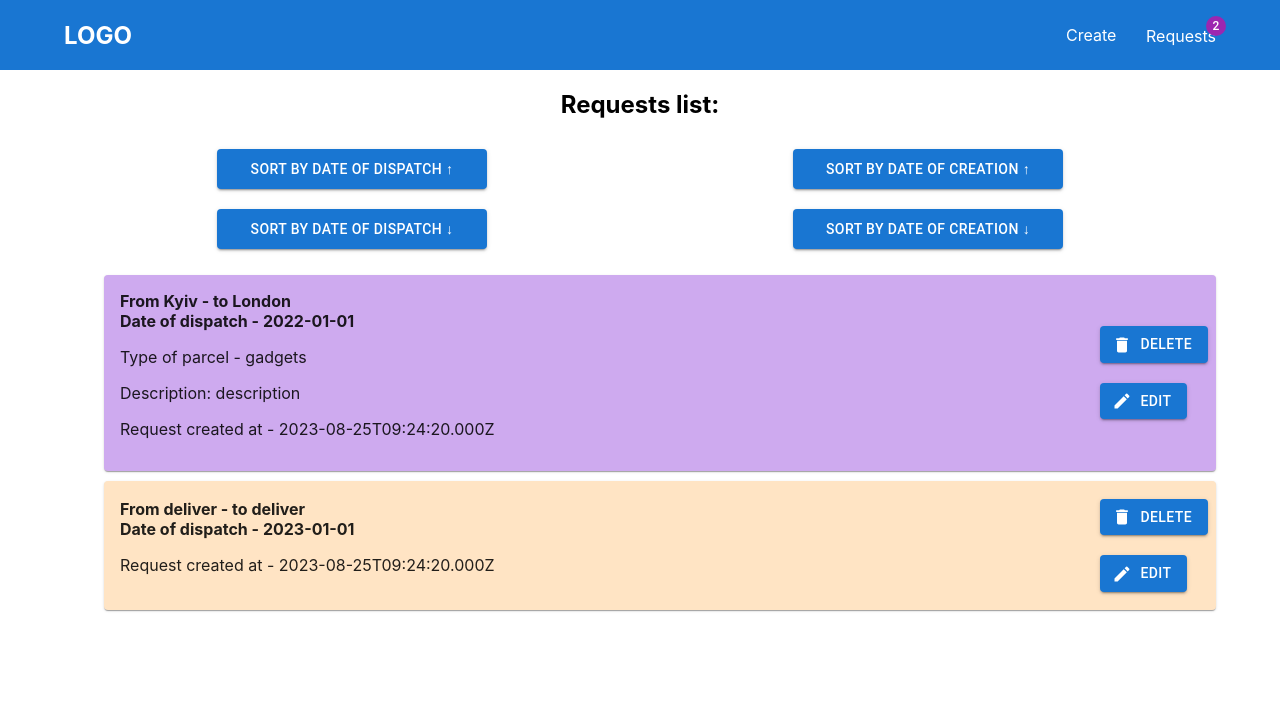
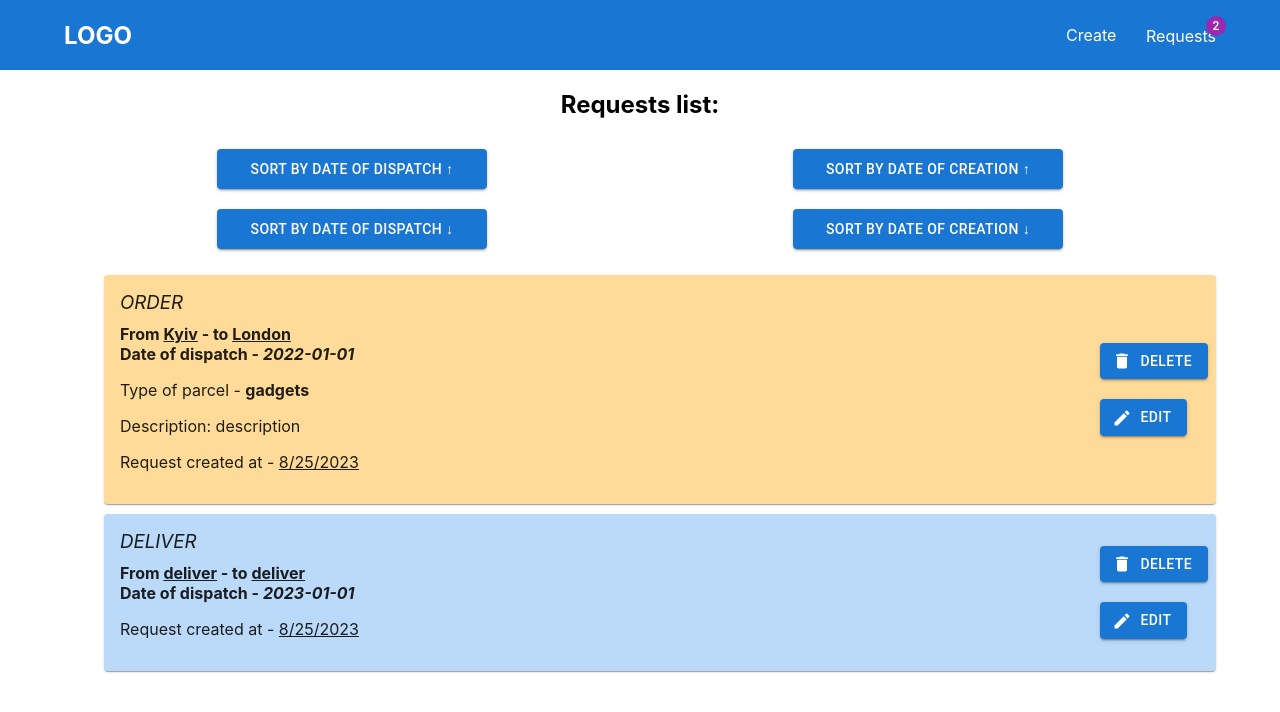
Before and after one commit to dmytrotsymbal/TestTask6, a React (Create React App) app: page /requests in a window 1280 px wide. Shown: the top 712 px of the page. Built offline with nearby package versions, Linux system fonts and the light colour scheme.

Commit message:
finish styles

```diff
--- a/src/Components/RequestsList/DeliverItem.jsx
+++ b/src/Components/RequestsList/DeliverItem.jsx
@@ -43,6 +43,7 @@ const DeliverItem = ({
         {isEditingPopup ? (
           <div className="popupBack">
             <div className="popup">
+            <h3 style={{ textTransform: 'uppercase', fontStyle: 'italic', fontWeight: 'normal', margin: '0px', marginBottom: '10px' }}>Deliver form</h3>
               <input type="text" value={editedCityFrom} onChange={(e) => setEditedCityFrom(e.target.value)} />
               <input type="text" value={editedCityTo} onChange={(e) => setEditedCityTo(e.target.value)} />
               <input type="date" value={editedDate} onChange={(e) => setEditedDate(e.target.value)} />
@@ -59,9 +60,10 @@ const DeliverItem = ({
 
         ) : (
           <div>
-            <h4>From {editedCityFrom} - to {editedCityTo}</h4>
-            <strong>Date of dispatch - {editedDate}</strong>
-            <p>Request created at - {createdAt}</p>
+            <h3 style={{ textTransform: 'uppercase', fontStyle: 'italic', fontWeight: 'normal', margin: '0px', marginBottom: '10px' }}>Deliver</h3>
+            <h4>From <span style={{ textDecoration: "underline" }}>{editedCityFrom}</span> - to <span style={{ textDecoration: "underline" }}>{editedCityTo}</span></h4>
+            <strong>Date of dispatch - <span style={{ fontStyle: "italic" }}>{editedDate}</span></strong>
+            <p>Request created at - <span style={{ textDecoration: "underline" }}>{createdAt}</span></p>
           </div>
         )}
       </CardContent>
--- a/src/Components/RequestsList/OrderItem.jsx
+++ b/src/Components/RequestsList/OrderItem.jsx
@@ -43,10 +43,10 @@ const OrderItem = ({
   return (
     <Card className="orderItem">
       <CardContent>
-
         {isEditingPopup ? (
           <div className="popupBack">
             <div className="popup">
+            <h3 style={{ textTransform: 'uppercase', fontStyle: 'italic', fontWeight: 'normal', margin: '0px', marginBottom: '10px' }}>Order form</h3>
               <input type="text" value={editedCityFrom} onChange={(e) => setEditedCityFrom(e.target.value)} />
               <input type="text" value={editedCityTo} onChange={(e) => setEditedCityTo(e.target.value)} />
               <input type="date" value={editedDate} onChange={(e) => setEditedDate(e.target.value)} />
@@ -62,16 +62,13 @@ const OrderItem = ({
             </div>
           </div>
         ) : (
-          <div>
-            <h4>From {editedCityFrom} - to {editedCityTo}</h4>
-            <strong> Date of dispatch - {editedDate}</strong>
-            <p>
-              Type of parcel - {selectedType}
-            </p>
+          <div className="content">
+           <h3 style={{ textTransform: 'uppercase', fontStyle: 'italic', fontWeight: 'normal', margin: '0px', marginBottom: '10px' }}>Order</h3>
+            <h4>From <span style={{ textDecoration: "underline" }}>{editedCityFrom}</span> - to <span style={{ textDecoration: "underline" }}>{editedCityTo}</span></h4>
+            <strong>Date of dispatch - <span style={{ fontStyle: "italic" }}>{editedDate}</span></strong>
+            <p>Type of parcel - <span style={{ fontWeight: "bold" }}>{selectedType}</span></p>
             <p>Description: {editedDescription}</p>
-            <p>
-              Request created at - {createdAt}
-            </p>
+            <p>Request created at - <span style={{ textDecoration: "underline" }}>{createdAt}</span></p>
           </div>
         )
         }
--- a/src/Components/RequestsList/RequestsList.css
+++ b/src/Components/RequestsList/RequestsList.css
@@ -36,7 +36,7 @@
 }
 .RequestsList ul .deliveryItem {
   margin-bottom: 10px;
-  background-color: bisque;
+  background-color: #bbdafa;
   display: flex;
   flex-direction: row;
   justify-content: space-between;
@@ -100,8 +100,11 @@
 .RequestsList ul .deliveryItem h4 {
   margin: 0;
 }
+.RequestsList ul .deliveryItem:hover {
+  box-shadow: 0 0 10px rgba(0, 0, 0, 0.4);
+}
 .RequestsList ul .orderItem {
-  background-color: rgb(206, 170, 239);
+  background-color: rgb(254, 219, 153);
   height: 100%;
   padding: 0%;
   margin-bottom: 10px;
@@ -168,4 +171,7 @@
 }
 .RequestsList ul .orderItem h4 {
   margin: 0;
+}
+.RequestsList ul .orderItem:hover {
+  box-shadow: 0 0 10px rgba(0, 0, 0, 0.4);
 }/*# sourceMappingURL=RequestsList.css.map */
--- a/src/Components/RequestsList/RequestsList.scss
+++ b/src/Components/RequestsList/RequestsList.scss
@@ -44,7 +44,7 @@
 
     .deliveryItem {
       margin-bottom: 10px;
-      background-color: bisque;
+      background-color: #bbdafa;
       display: flex;
       flex-direction: row;
       justify-content: space-between;
@@ -99,6 +99,7 @@
           }
         }
       }
+
       .actions {
         display: flex;
         flex-direction: column;
@@ -115,8 +116,12 @@
       }
     }
 
+    .deliveryItem:hover{
+      box-shadow: 0 0 10px rgba(0, 0, 0, 0.4);
+    }
+
     .orderItem {
-      background-color: rgb(206, 170, 239);
+      background-color: rgb(254, 219, 153);
       height: 100%;
       padding: 0%;
       margin-bottom: 10px;
@@ -191,5 +196,9 @@
         margin: 0;
       }
     }
+
+    .orderItem:hover{
+      box-shadow: 0 0 10px rgba(0, 0, 0, 0.4);
+    }
   }
 }
--- a/src/Redux/requestSlice.js
+++ b/src/Redux/requestSlice.js
@@ -13,7 +13,7 @@ const requestSlice = createSlice({
         selectedType: "gadgets",
         date: "2022-01-01",
         description: "description",
-        createdAt: new Date().toISOString(),
+        createdAt: new Date().toLocaleDateString(),
       },
 
       {
@@ -22,7 +22,7 @@ const requestSlice = createSlice({
         cityTo: "deliver",
         requestType: "deliver",
         date: "2023-01-01",
-        createdAt: new Date().toISOString(),
+        createdAt: new Date().toLocaleDateString(),
       },
     ],
 
@@ -30,7 +30,6 @@ const requestSlice = createSlice({
   },
   reducers: {
     addRequest: (state, action) => {
-      const currentDate = new Date();
       state.requests.push({
         id: new Date().toISOString(),
         requestType: action.payload.requestType,
@@ -39,7 +38,7 @@ const requestSlice = createSlice({
         selectedType: action.payload.selectedType,
         date: action.payload.date,
         description: action.payload.description,
-        createdAt: currentDate.toISOString(),
+        createdAt:  new Date().toLocaleDateString(),
       });
     },
     deleteRequest: (state, action) => {
```
Also changed, not shown: 1 other file (tests, documents, lock files or other folders).
